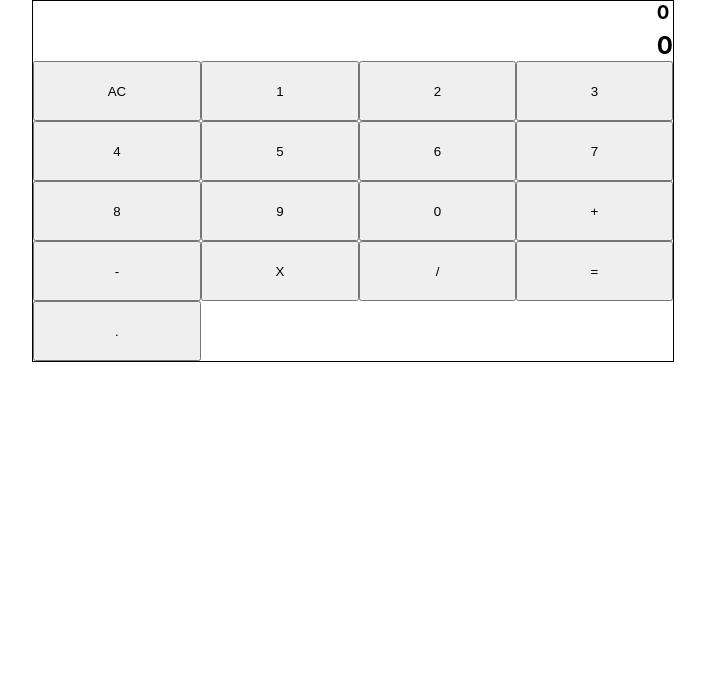
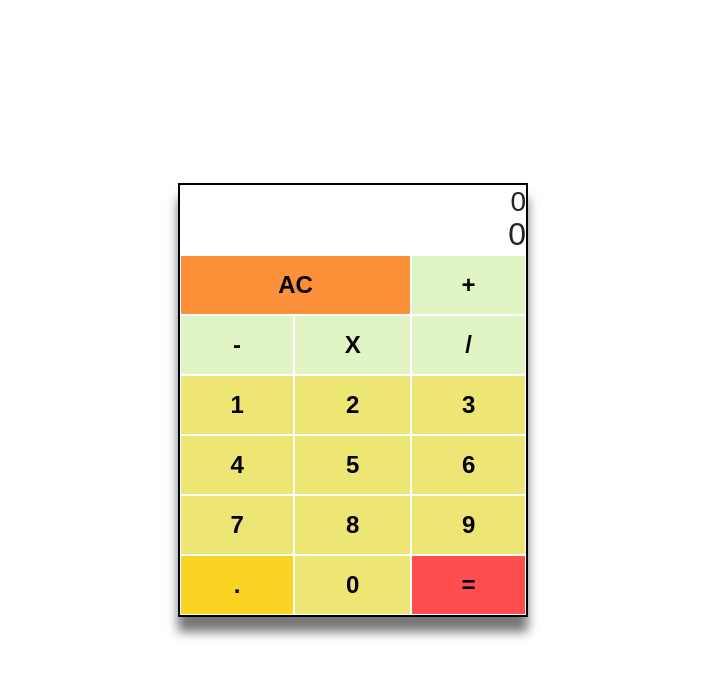
Before and after one commit to raregamer/fcc-react-calculator, a React (Create React App) app: page / in a window 1280 px wide. Shown: the top 678 px of the page, without its empty margins (287-992 px from the left). Built offline with nearby package versions, Linux system fonts and the light colour scheme.

Commit message:
styled css

```diff
--- a/public/index.html
+++ b/public/index.html
@@ -9,9 +9,9 @@
       name="description"
       content="Web site created using create-react-app"
     />
-    <link rel="apple-touch-icon" href="logo192.png" />
-    <!--
-      manifest.json provides metadata used when your web app is installed on a
+    <link rel="stylesheet" href="https://stackpath.bootstrapcdn.com/bootstrap/4.3.1/css/bootstrap.min.css" integrity="sha384-ggOyR0iXCbMQv3Xipma34MD+dH/1fQ784/j6cY/iJTQUOhcWr7x9JvoRxT2MZw1T" crossorigin="anonymous">
+
+         <!-- manifest.json provides metadata used when your web app is installed on a
       user's mobile device or desktop. See https://developers.google.com/web/fundamentals/web-app-manifest/
     -->
     <link rel="manifest" href="%PUBLIC_URL%/manifest.json" />
--- a/src/App.css
+++ b/src/App.css
@@ -1,17 +1,34 @@
+html,body,#root{
+  height: 100%;
+}
+
+.calculator-container{
+  height: 100%;
+  display: flex;
+  justify-content: center;
+  align-items: center
+}
+
 .calculator{
-  max-width: 50%;
-  border: 1px solid black;
+  width: 350px;
+  border: 2px solid black;
+  box-shadow: 0 15px 10px #777;
   margin: 0 auto;
 }
 
 .grid-container{
   display: grid;
-  grid-template-columns: auto auto auto auto ;
-  grid-template-rows: 60px 60px 60px 60px 60px 60px;
+  grid-template-columns: auto auto auto;
+  grid-template-rows: 70px 60px 60px 60px 60px 60px 60px;
 }
 
+#display, #current-equation{
+  text-align: end;
+}
+
+/* Button Order */
 .display-container {
-  grid-column-start: span 4;
+  grid-column-start: span 3;
   justify-self: end;
 }
 
@@ -23,3 +40,59 @@
 .display-split > h2, .display-split > h3 {
   margin: 0;
 }
+
+.display-container{
+  order: -2;
+}
+
+#clear{
+  order: -1;
+  grid-column-end: span 2;
+}
+
+#equals, #zero{
+  order: 1;
+}
+
+
+#add, #subtract, #multiply, #divide{
+  order: -1;
+}
+
+/* Button Order end*/
+
+/* Display Font */
+.display-container{
+  font-family: Arial, Helvetica, sans-serif;
+}
+/* Button Font */
+.main-button{
+  font-size: 1.5em;
+  font-family: Arial, Helvetica, sans-serif;
+  font-weight: bold;
+}
+
+/* Button Colors */
+
+#clear{
+  background: #FC913A;
+}
+
+#add, #subtract, #multiply, #divide{
+  background: #E1F5C4;
+}
+
+#equals{
+  background: #FF4E50;
+}
+
+#decimal{
+  background: #F9D423;
+}
+
+.main-button{
+  background: #EDE574;
+  border: .5px solid white;
+}
+
+/* Button colors end */
--- a/src/App.js
+++ b/src/App.js
@@ -96,10 +96,10 @@ class App extends React.Component {
     let value = event.target.value;
     //check if decimal in place
     this.checkForDecimal(value);
-    if(this.state.hasDecimal && value === '.'){
+    if (this.state.hasDecimal && value === '.') {
       return;
     }
-    if(this.operator(value) === 1){
+    if (this.operator(value) === 1) {
       this.setState({
         hasDecimal: false
       });
@@ -107,35 +107,35 @@ class App extends React.Component {
 
 
     //if more than two operators in a row, change to the current operator inputed.
-    if(this.operator(value) === 1 && this.state.hasTwoOperators){
-      let operatorChangeValue =  this.state.currentValue.substring(0, this.state.currentValue.length-2) + value;
+    if (this.operator(value) === 1 && this.state.hasTwoOperators) {
+      let operatorChangeValue = this.state.currentValue.substring(0, this.state.currentValue.length - 2) + value;
       this.setState({
         currentValue: operatorChangeValue,
       });
       return;
-      }else if(this.operator(value) === -1 && this.state.hasTwoOperators){
+    } else if (this.operator(value) === -1 && this.state.hasTwoOperators) {
       this.setState({
         hasTwoOperators: false
       });
     }
 
     //check if current input value is an operator.
-    let lastInput = this.state.currentValue[this.state.currentValue.length -1];
+    let lastInput = this.state.currentValue[this.state.currentValue.length - 1];
     //check if last input and current input operator and update them if they are.
-    if(this.operator(value) === 1 && this.operator(lastInput) === 1){
+    if (this.operator(value) === 1 && this.operator(lastInput) === 1) {
       console.log('true operator');
       let currentStateValue = this.state.currentValue;
 
-      if(value === '-' && lastInput !==
-      '-'){
+      if (value === '-' && lastInput !==
+        '-') {
         this.setState({
           currentValue: currentStateValue + value,
           hasTwoOperators: true
         });
         //check last 2 inputs if operator
 
-      }else{
-        let operatorChangeValue =  currentStateValue.substring(0, currentStateValue.length-1) + value;
+      } else {
+        let operatorChangeValue = currentStateValue.substring(0, currentStateValue.length - 1) + value;
         this.setState({
           currentValue: operatorChangeValue,
         });
@@ -143,7 +143,7 @@ class App extends React.Component {
       return;
     }
     //if negative first value inputed.
-    if(lastInput === '-' && !isNaN(value)){
+    if (lastInput === '-' && !isNaN(value)) {
       this.setState({
         currentValue: this.state.currentValue + value,
         isNewCalculation: false
@@ -154,12 +154,12 @@ class App extends React.Component {
     // Operator check end
 
     //Handles multiple 0 case #10
-    if(value === '0' && this.state.currentValue[0] === '0' && !this.state.hasDecimal || value === '0' && isNaN(this.state.currentValue[this.state.currentValue.length -1]) && !this.state.hasDecimal ){
+    if (value === '0' && this.state.currentValue[0] === '0' && !this.state.hasDecimal || value === '0' && isNaN(this.state.currentValue[this.state.currentValue.length - 1]) && !this.state.hasDecimal) {
       return;
     }
 
     //Check if we should be starting a new calculation or using previous value after totalted.
-    if(this.state.totaled && isNaN(parseFloat(value)) && !this.state.continueAfterTotal){
+    if (this.state.totaled && isNaN(parseFloat(value)) && !this.state.continueAfterTotal) {
       this.setState({
         'isNewCalculation': false,
         'totaled': false,
@@ -167,28 +167,28 @@ class App extends React.Component {
       });
     };
 
-      if(this.operator(value) === -1){
-      let currentInputTotal = this.state.currentInput === '0' || isNaN(this.state.currentInput)? value : this.state.currentInput + value;
+    if (this.operator(value) === -1) {
+      let currentInputTotal = this.state.currentInput === '0' || isNaN(this.state.currentInput) ? value : this.state.currentInput + value;
       this.setState({
         currentInput: currentInputTotal
       });
-    }else{
+    } else {
       this.setState({
         currentInput: value
       });
     };
     //if an opperator is pressed, use previous total to calculate, else start new calculation at 0.
-    if(this.state.isNewCalculation && isNaN(value)){
+    if (this.state.isNewCalculation && isNaN(value)) {
       this.setState({
         'currentValue': this.state.currentValue + value
       });
-    }else if(this.state.isNewCalculation && !isNaN(value)){
+    } else if (this.state.isNewCalculation && !isNaN(value)) {
       this.setState({
         'currentValue': value,
-        'currentInput' : value,
+        'currentInput': value,
         'isNewCalculation': false
       });
-    } else{
+    } else {
       this.setState({
         'currentValue': this.state.currentValue + value,
       });
@@ -202,10 +202,10 @@ class App extends React.Component {
 
     //1st step take current values and split them into a user token stack
     let regEx = new RegExp(/((?<![x/\-+])-|[x/+])/);
-        let currentValues =[];
-        if(this.state.currentValue.length > 0){
-         currentValues =  this.state.currentValue.split(regEx);
-        } else{
+    let currentValues = [];
+    if (this.state.currentValue.length > 0) {
+      currentValues = this.state.currentValue.split(regEx);
+    } else {
       currentValues.push(this.state.currentValue);
     }
     console.log(currentValues)
@@ -257,7 +257,7 @@ class App extends React.Component {
     });
 
     //3rd merge the output stack first then the operator stack.
-          outputStack =  [...outputStack, ...operatorStack.reverse()];
+    outputStack = [...outputStack, ...operatorStack.reverse()];
 
     console.log("final order: " + this.state.outputStack);
     //postfix calculator algorithm
@@ -308,12 +308,12 @@ class App extends React.Component {
     if (numberValues[0] % 1 === 0) {
       finalNumber = numberValues[0].toFixed(0);
     } else {
-          finalNumber =  Number(numberValues[0].toFixed(4));
+      finalNumber = Number(numberValues[0].toFixed(4));
     }
     this.clearState();
     this.setState({
       currentValue: finalNumber.toString(),
-          currentInput:finalNumber.toString(),
+      currentInput: finalNumber.toString(),
       totaled: true
     });
 
@@ -337,6 +337,7 @@ class App extends React.Component {
 
   render() {
     return (
+      <div className ="calculator-container">
       <div className="calculator">
         <div className="grid-container">
           <Display currentValue={this.state.currentValue} currentInput={this.state.currentInput}></Display>
@@ -359,6 +360,7 @@ class App extends React.Component {
           <MainButton idName="decimal" value='.' innerName='.' action={this.handleChange}></MainButton>
         </div>
       </div>
+      </div>
 
     );
 
```
Lines whose indentation alone changed are shown as unchanged.
